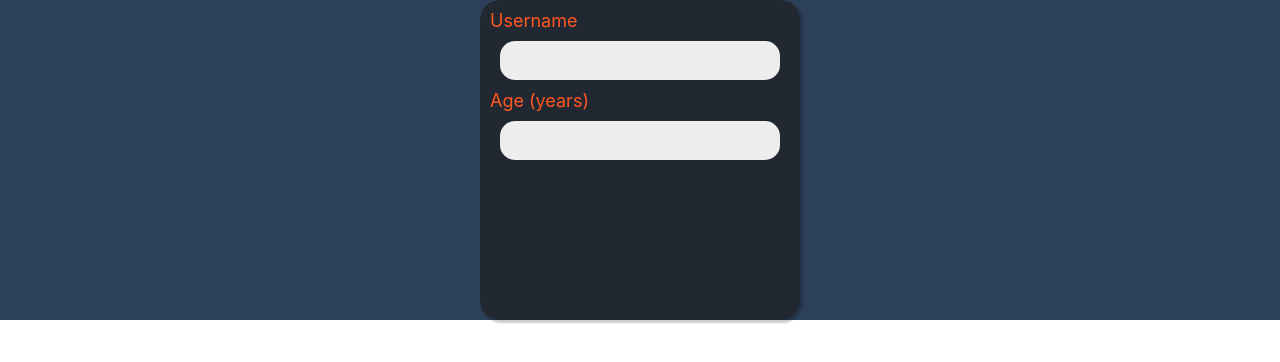
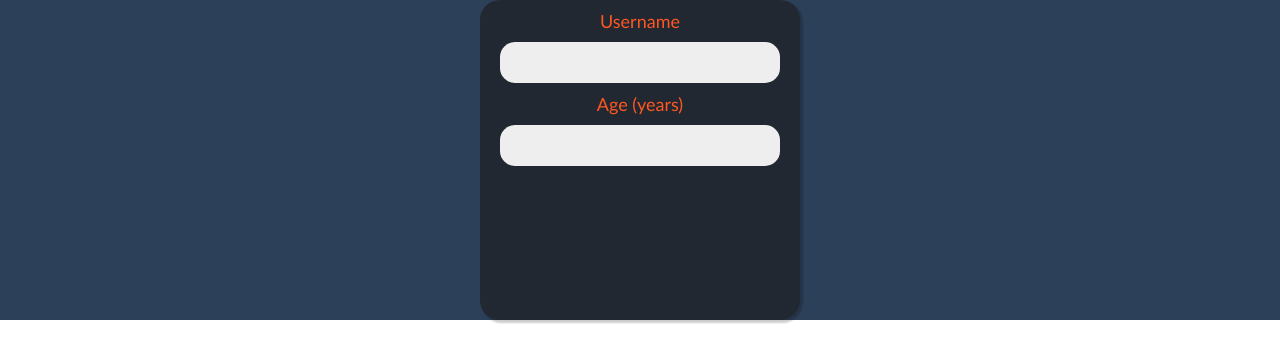
Before and after one commit to lemix196/user-introducer, a React (Create React App) app: page / in a window 1280 px wide. Shown: the top 362 px of the page. Built offline with nearby package versions, Linux system fonts and the light colour scheme.

Commit message:
change styling of UserForm

```diff
--- a/src/components/Users/UserForm.module.css
+++ b/src/components/Users/UserForm.module.css
@@ -6,6 +6,9 @@
 }
 
 .label {
+    margin-left: auto;
+    margin-right: auto;
+  font-family: "Trebuchet MS", sans-serif;
   text-align: center;
   font-size: 18px;
   color: #ff5722;
@@ -13,6 +16,9 @@
 }
 
 .text-input {
+  font-family: "Trebuchet MS", sans-serif;
+  font-size: 14px;
+  text-align: center;
   background-color: #eeeeee;
   color: #222831;
   width: 100%;
@@ -20,5 +26,10 @@
   padding: 12px;
   border-radius: 15px;
   border: none;
-  align: center;
+  transition: box-shadow 0.4s;
 }
+
+.text-input:focus {
+  box-shadow: 0px 0px 10px 1px #ff5722;
+  outline: none;
+}
```
